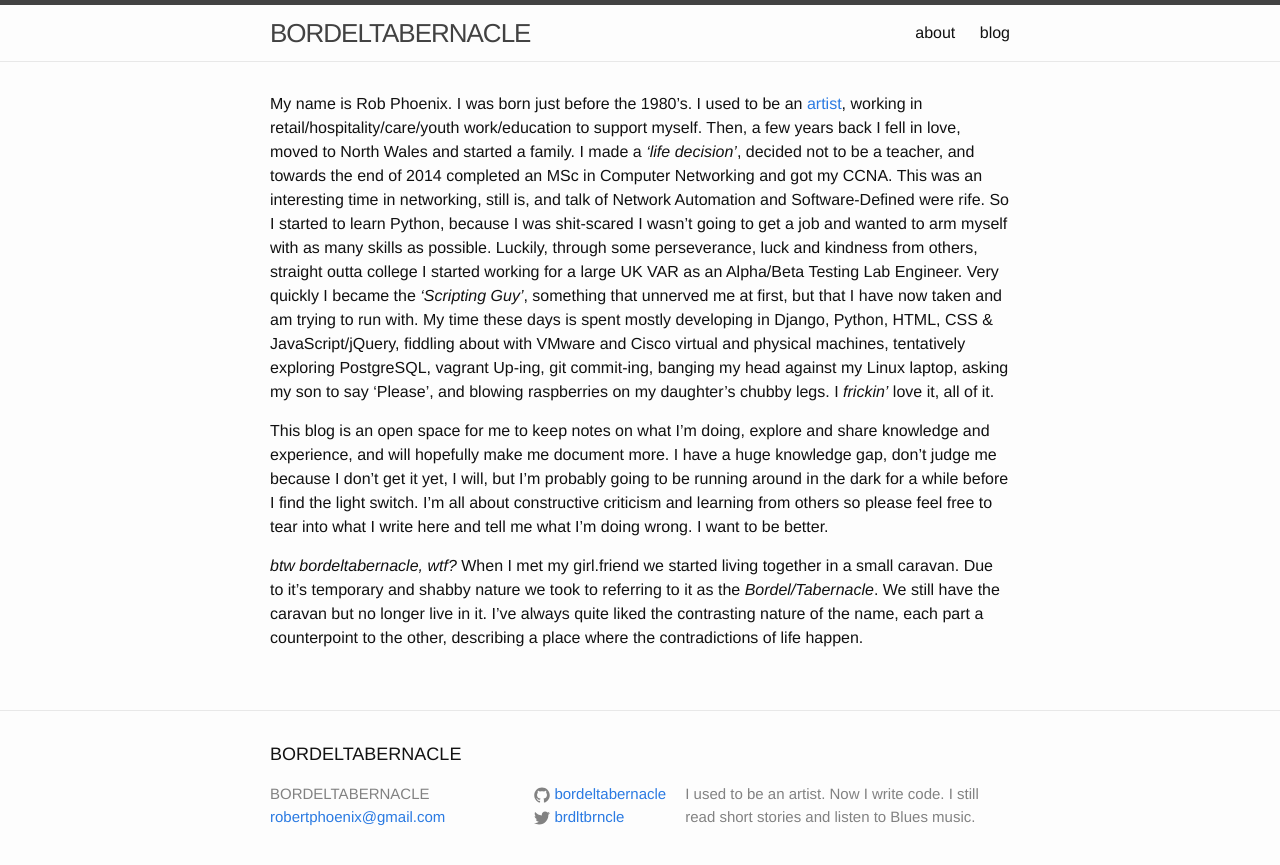
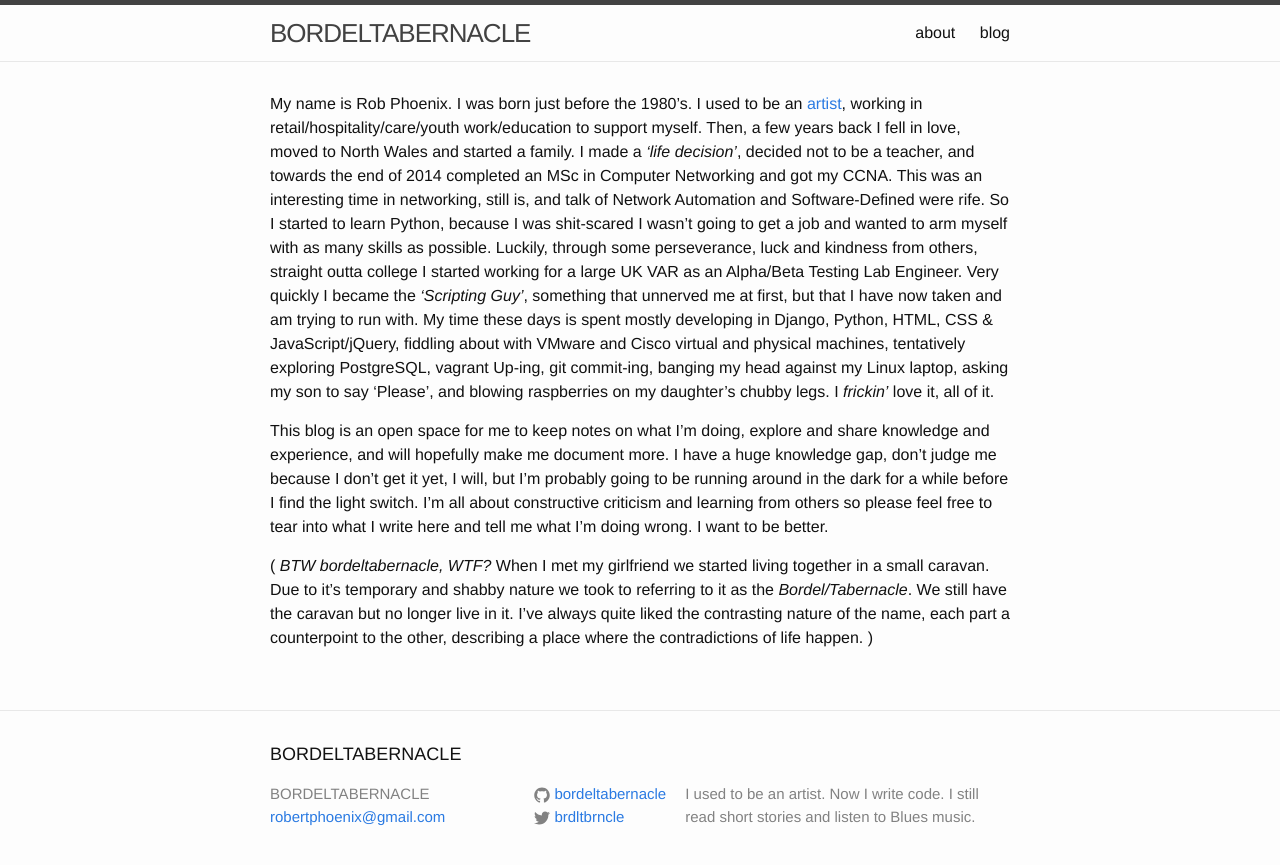
Before and after one commit to robphoenix/bordeltabernacle.github.io, a Jekyll site: the page built from about.md, in a window 1280 px wide. Shown: the top 865 px of the page. Built offline with Jekyll 4.4.1, drawn with Linux system fonts in a browser that asks for light colours.

Commit message:
minor spelling error fixed

```diff
--- a/about.md
+++ b/about.md
@@ -8,4 +8,4 @@ My name is Rob Phoenix. I was born just before the 1980's. I used to be an [arti
 
 This blog is an open space for me to keep notes on what I'm doing, explore and share knowledge and experience, and will hopefully make me document more. I have a huge knowledge gap, don't judge me because I don't get it yet, I will, but I'm probably going to be running around in the dark for a while before I find the light switch. I'm all about constructive criticism and learning from others so please feel free to tear into what I write here and tell me what I'm doing wrong. I want to be better.
 
-*btw bordeltabernacle, wtf?* When I met my girl.friend we started living together in a small caravan.  Due to it's temporary and shabby nature we took to referring to it as the *Bordel/Tabernacle*.  We still have the caravan but no longer live in it.  I've always quite liked the contrasting nature of the name, each part a counterpoint to the other, describing a place where the contradictions of life happen.
+( *BTW bordeltabernacle, WTF?* When I met my girlfriend we started living together in a small caravan.  Due to it's temporary and shabby nature we took to referring to it as the *Bordel/Tabernacle*.  We still have the caravan but no longer live in it.  I've always quite liked the contrasting nature of the name, each part a counterpoint to the other, describing a place where the contradictions of life happen. )
```
